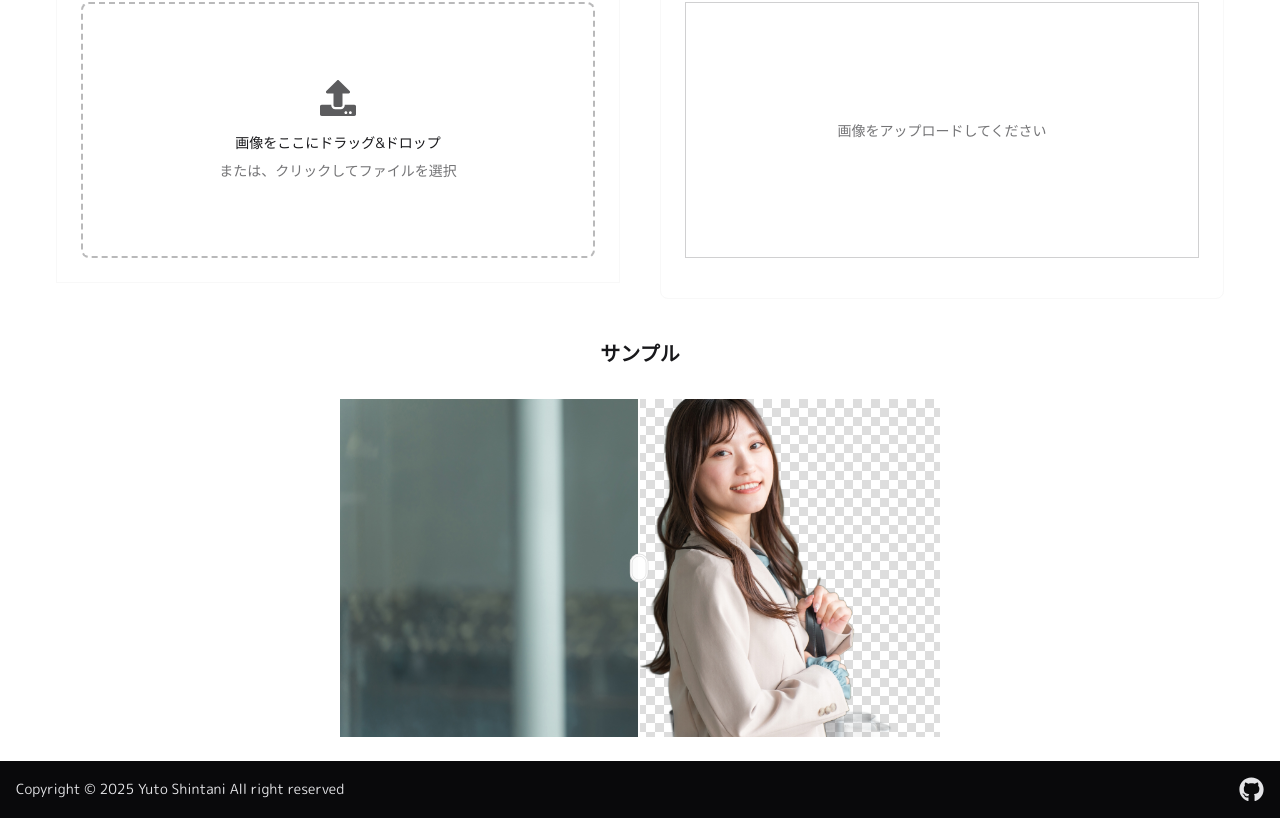
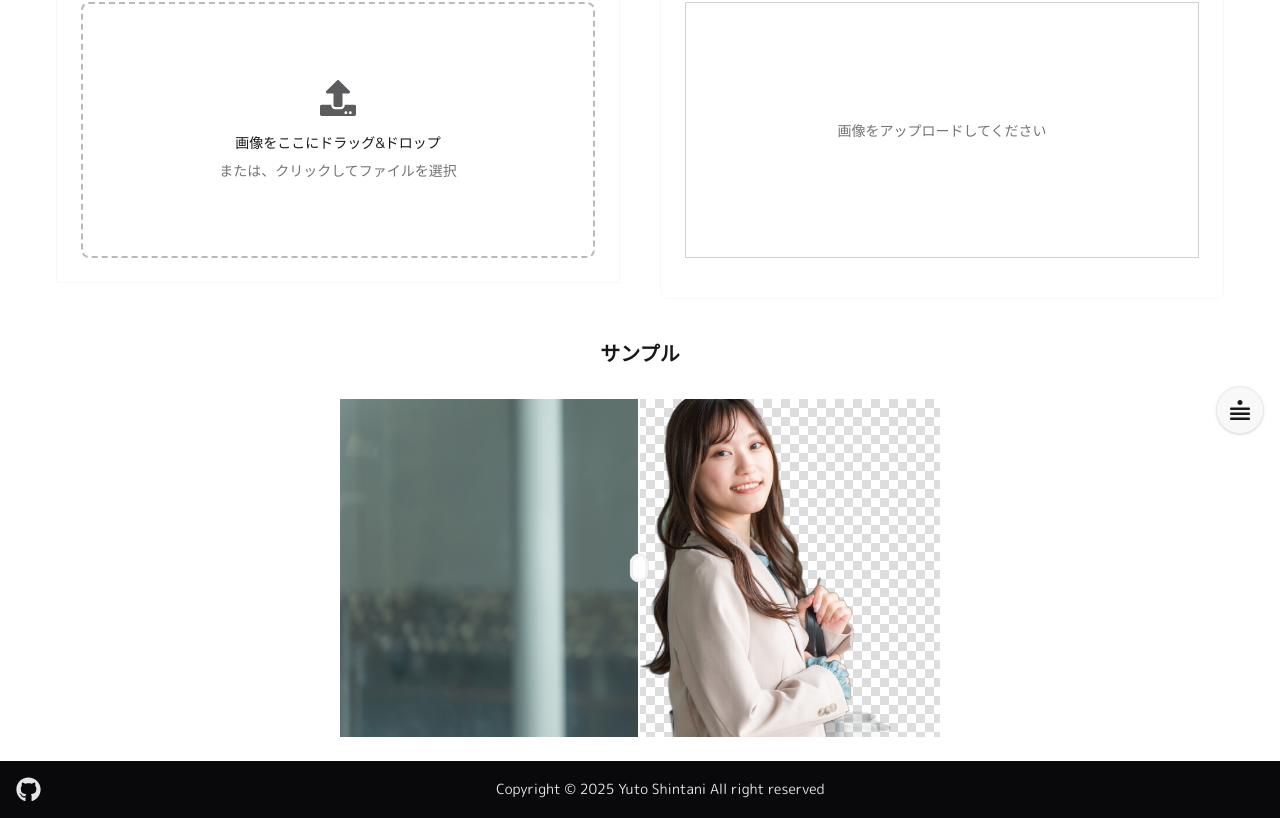
Before and after one commit to yuto0623/pocket-all, a Next.js app: page /remove-background-tool in a window 1280 px wide. Shown: the part 342-1160 px from the top of the page. Built offline with nearby package versions, Linux system fonts and the light colour scheme; no server answers.

Commit message:
Add SpeedDial component and update Footer layout for improved accessibility

```diff
--- a/app/components/Footer/Footer.tsx
+++ b/app/components/Footer/Footer.tsx
@@ -3,16 +3,7 @@ import { FaGithub } from "react-icons/fa";
 export default function Footer() {
 	return (
 		<footer className="footer sm:footer-horizontal bg-neutral text-neutral-content items-center p-4">
-			<aside
-				className="grid-flow-col items-center mx-auto sm:mx-0
-      "
-			>
-				<p className="">
-					Copyright © {new Date().getFullYear()} Yuto Shintani All right
-					reserved
-				</p>
-			</aside>
-			<nav className="grid-flow-col gap-4 place-self-center justify-self-end">
+			<nav className="grid-flow-col gap-4 place-self-center justify-self-start order-2 sm:order-1">
 				<a
 					href="https://github.com/yuto0623/pocket-all"
 					target="_blank"
@@ -23,6 +14,15 @@ export default function Footer() {
 					<FaGithub size={25} />
 				</a>
 			</nav>
+			<aside
+				className="grid-flow-col items-center mx-auto sm:mx-0 order-1 sm:order-2
+      "
+			>
+				<p className="">
+					Copyright © {new Date().getFullYear()} Yuto Shintani All right
+					reserved
+				</p>
+			</aside>
 		</footer>
 	);
 }
--- /dev/null
+++ b/app/components/SpeedDial/SpeedDial.tsx
@@ -0,0 +1,30 @@
+import { CgMenuCake } from "react-icons/cg";
+import { IoChatbubbleEllipsesOutline } from "react-icons/io5";
+import ThemeSwitcher from "../ThemeSwitcher/ThemeSwitcher";
+
+export default function SpeedDial() {
+	return (
+		<div className="dropdown dropdown-top dropdown-end fixed bottom-6 right-4 z-10">
+			<button
+				tabIndex={0}
+				type="button"
+				className="btn btn-circle btn-lg shadow-sm"
+				title="メニュー"
+			>
+				<CgMenuCake size={30} />
+			</button>
+			<ul className="dropdown-content flex flex-col mb-4 gap-2">
+				<li>
+					<button tabIndex={0} type="button" className="btn btn-circle btn-lg">
+						<IoChatbubbleEllipsesOutline size={20} />
+					</button>
+				</li>
+				<li>
+					<button tabIndex={0} type="button" className="btn btn-circle btn-lg">
+						<ThemeSwitcher />
+					</button>
+				</li>
+			</ul>
+		</div>
+	);
+}
--- a/app/components/ThemeSwitcher/ThemeSwitcher.tsx
+++ b/app/components/ThemeSwitcher/ThemeSwitcher.tsx
@@ -21,6 +21,7 @@ export default function ThemeSwitcher() {
 				type="button"
 				className="btn btn-circle"
 				aria-label="テーマ切り替え"
+				title={theme === "dark" ? "ライトモード" : "ダークモード"}
 			>
 				<LuSun size={20} />
 			</button>
@@ -33,6 +34,7 @@ export default function ThemeSwitcher() {
 			onClick={() => setTheme(theme === "dark" ? "light" : "dark")}
 			className="btn btn-circle"
 			aria-label="テーマ切り替え"
+			title={theme === "dark" ? "ライトモード" : "ダークモード"}
 		>
 			{theme === "dark" ? <LuSun size={20} /> : <LuMoon size={20} />}
 		</button>
--- a/app/layout.tsx
+++ b/app/layout.tsx
@@ -4,6 +4,7 @@ import { M_PLUS_Rounded_1c } from "next/font/google";
 import "./globals.css";
 import { GoogleTagManager } from "@next/third-parties/google";
 import Footer from "./components/Footer/Footer";
+import SpeedDial from "./components/SpeedDial/SpeedDial";
 
 const mPlusRounded1c = M_PLUS_Rounded_1c({
 	weight: ["400", "700"],
@@ -43,6 +44,7 @@ export default function RootLayout({
 			<body className={`${mPlusRounded1c.variable} antialiased`}>
 				<ThemeProvider>
 					{children}
+					<SpeedDial />
 					<Footer />
 				</ThemeProvider>
 			</body>
```
